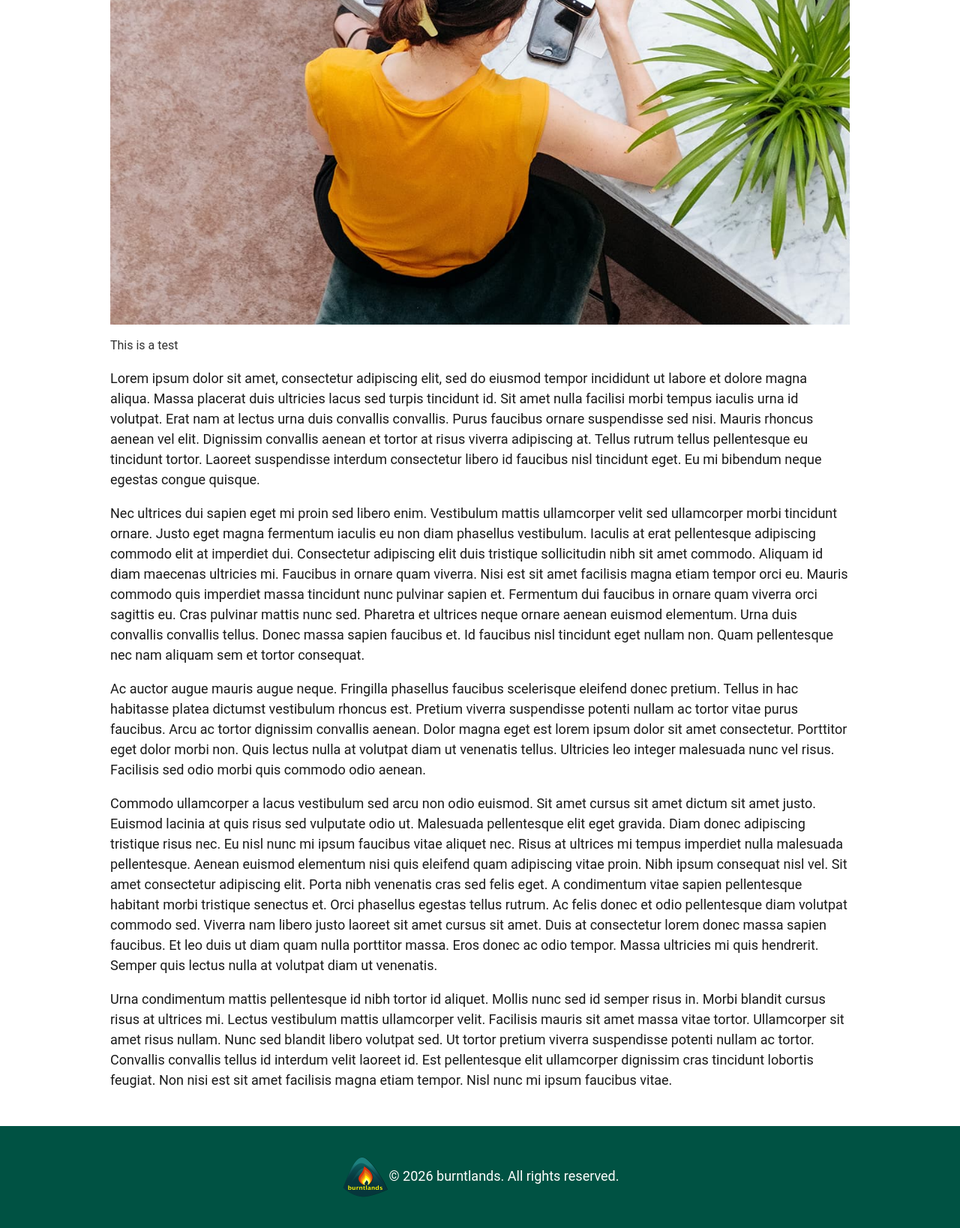
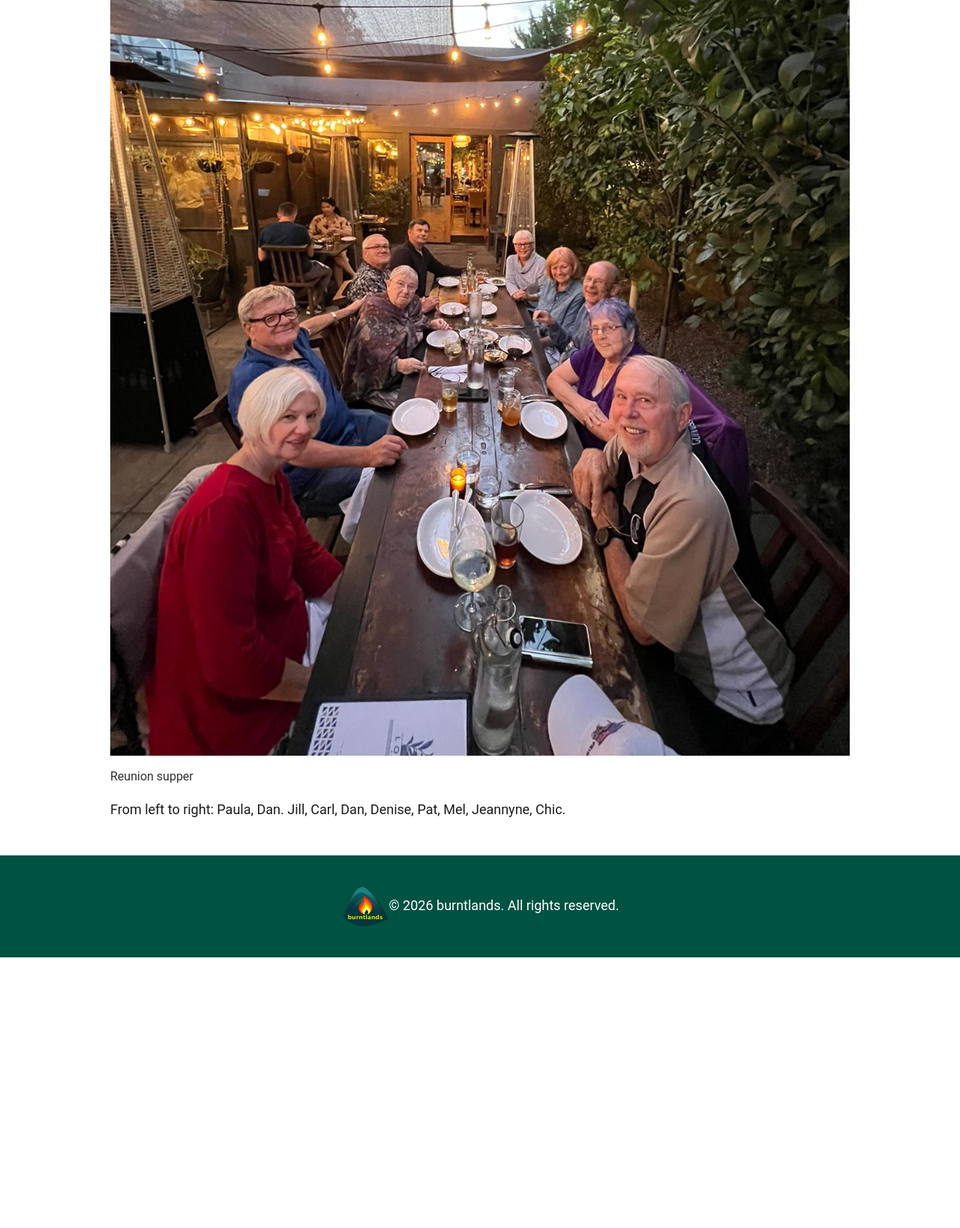
Before and after one commit to meljturner/blog, an Eleventy site: page src/blog/2021-05-15-my-second-article.md in a window 1280 px wide. Shown: the part 577-2215 px from the top of the page at 75% size. After the commit the page ends 1854 px from the top, so only its background shows below. Built offline with nearby package versions, Linux system fonts and the light colour scheme; Eleventy itself is replaced by a stand-in of ours; files that its build step writes are made by us from their sources.

Commit message:
Update Blog “2021-05-15-my-second-article”

```diff
--- a/src/blog/2021-05-15-my-second-article.md
+++ b/src/blog/2021-05-15-my-second-article.md
@@ -1,19 +1,12 @@
 ---
-title: My Second Article
-author: Kevin Powell
-date: 2021-05-15
-tags: ["post"]
-image: /assets/blog/article-2.jpg
-imageAlt: This is a test
-description: Lorem ipsum dolor sit amet consectetur adipisicing elit. Perferendis accusantium sit illo neque rem omnis quaerat, nam similique vitae delectus ad magni vel quo maxime, magnam placeat. Reprehenderit, distinctio aliquam?
+title: Carter Reunion
+description: My first reunion with the Carter family, held in Healdsburg, Ca.
+author: Mel Turner
+date: 2023-10-16T04:00:00.000Z
+tags:
+  - post
+image: /assets/blog/photo-2023-10-20-12-22-35.jpg
+imageAlt: Reunion supper
 ---
 
-Lorem ipsum dolor sit amet, consectetur adipiscing elit, sed do eiusmod tempor incididunt ut labore et dolore magna aliqua. Massa placerat duis ultricies lacus sed turpis tincidunt id. Sit amet nulla facilisi morbi tempus iaculis urna id volutpat. Erat nam at lectus urna duis convallis convallis. Purus faucibus ornare suspendisse sed nisi. Mauris rhoncus aenean vel elit. Dignissim convallis aenean et tortor at risus viverra adipiscing at. Tellus rutrum tellus pellentesque eu tincidunt tortor. Laoreet suspendisse interdum consectetur libero id faucibus nisl tincidunt eget. Eu mi bibendum neque egestas congue quisque.
-
-Nec ultrices dui sapien eget mi proin sed libero enim. Vestibulum mattis ullamcorper velit sed ullamcorper morbi tincidunt ornare. Justo eget magna fermentum iaculis eu non diam phasellus vestibulum. Iaculis at erat pellentesque adipiscing commodo elit at imperdiet dui. Consectetur adipiscing elit duis tristique sollicitudin nibh sit amet commodo. Aliquam id diam maecenas ultricies mi. Faucibus in ornare quam viverra. Nisi est sit amet facilisis magna etiam tempor orci eu. Mauris commodo quis imperdiet massa tincidunt nunc pulvinar sapien et. Fermentum dui faucibus in ornare quam viverra orci sagittis eu. Cras pulvinar mattis nunc sed. Pharetra et ultrices neque ornare aenean euismod elementum. Urna duis convallis convallis tellus. Donec massa sapien faucibus et. Id faucibus nisl tincidunt eget nullam non. Quam pellentesque nec nam aliquam sem et tortor consequat.
-
-Ac auctor augue mauris augue neque. Fringilla phasellus faucibus scelerisque eleifend donec pretium. Tellus in hac habitasse platea dictumst vestibulum rhoncus est. Pretium viverra suspendisse potenti nullam ac tortor vitae purus faucibus. Arcu ac tortor dignissim convallis aenean. Dolor magna eget est lorem ipsum dolor sit amet consectetur. Porttitor eget dolor morbi non. Quis lectus nulla at volutpat diam ut venenatis tellus. Ultricies leo integer malesuada nunc vel risus. Facilisis sed odio morbi quis commodo odio aenean.
-
-Commodo ullamcorper a lacus vestibulum sed arcu non odio euismod. Sit amet cursus sit amet dictum sit amet justo. Euismod lacinia at quis risus sed vulputate odio ut. Malesuada pellentesque elit eget gravida. Diam donec adipiscing tristique risus nec. Eu nisl nunc mi ipsum faucibus vitae aliquet nec. Risus at ultrices mi tempus imperdiet nulla malesuada pellentesque. Aenean euismod elementum nisi quis eleifend quam adipiscing vitae proin. Nibh ipsum consequat nisl vel. Sit amet consectetur adipiscing elit. Porta nibh venenatis cras sed felis eget. A condimentum vitae sapien pellentesque habitant morbi tristique senectus et. Orci phasellus egestas tellus rutrum. Ac felis donec et odio pellentesque diam volutpat commodo sed. Viverra nam libero justo laoreet sit amet cursus sit amet. Duis at consectetur lorem donec massa sapien faucibus. Et leo duis ut diam quam nulla porttitor massa. Eros donec ac odio tempor. Massa ultricies mi quis hendrerit. Semper quis lectus nulla at volutpat diam ut venenatis.
-
-Urna condimentum mattis pellentesque id nibh tortor id aliquet. Mollis nunc sed id semper risus in. Morbi blandit cursus risus at ultrices mi. Lectus vestibulum mattis ullamcorper velit. Facilisis mauris sit amet massa vitae tortor. Ullamcorper sit amet risus nullam. Nunc sed blandit libero volutpat sed. Ut tortor pretium viverra suspendisse potenti nullam ac tortor. Convallis convallis tellus id interdum velit laoreet id. Est pellentesque elit ullamcorper dignissim cras tincidunt lobortis feugiat. Non nisi est sit amet facilisis magna etiam tempor. Nisl nunc mi ipsum faucibus vitae.
+From left to right: Paula, Dan. Jill, Carl, Dan, Denise, Pat, Mel, Jeannyne, Chic.
```
